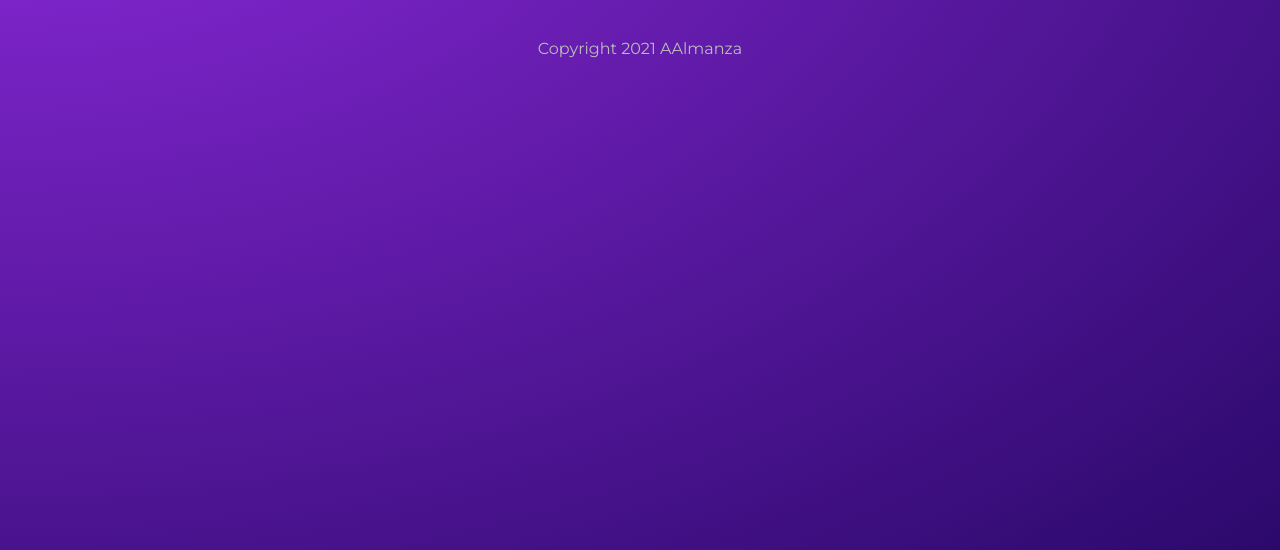
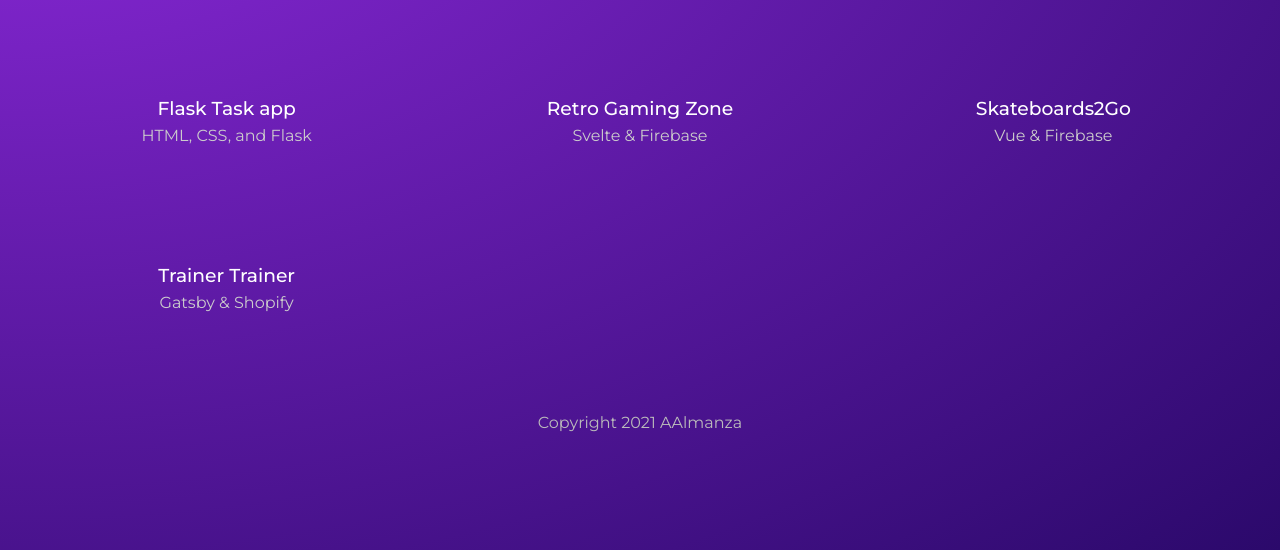
Before and after one commit to halmanza/Gatsby-Portfolio, a Gatsby site: page /projects in a window 1280 px wide. Shown: the part 250-800 px from the top of the page. Built offline with nearby package versions, Linux system fonts and the light colour scheme; Gatsby itself is replaced by a stand-in of ours.

Commit message:
working with markdown files

```diff
--- a/gatsby-config.js
+++ b/gatsby-config.js
@@ -2,10 +2,20 @@
   siteMetadata: {
     title: "almanza-blog",
   },
-  plugins: [],
-  siteMetadata:{
-    title:'Anthony/Almanza',
-    description: 'Arizona Based Developer ',
-    copyright: 'Copyright 2021'
-  }
+  plugins: [
+    "gatsby-transformer-remark",
+    {
+      resolve: `gatsby-source-filesystem`,
+      options: {
+        name: `projects`,
+        path: `${__dirname}/src/projects/`,
+      },
+    },
+  ],
+  siteMetadata: {
+    title: "Anthony/Almanza",
+    description: "Arizona Based Developer ",
+    copyright: "Copyright 2021",
+    contact: "anthony@webdev.com"
+  },
 };
--- a/src/components/Navbar.js
+++ b/src/components/Navbar.js
@@ -2,7 +2,7 @@
 import React from 'react'
 import { Link,graphql,useStaticQuery } from 'gatsby'
 
-export default function Navbar({}) {
+export default function Navbar() {
     const data= useStaticQuery(graphql`
     query SiteInfo {
         site {
--- a/src/pages/projects/index.js
+++ b/src/pages/projects/index.js
@@ -1,15 +1,53 @@
+import { graphql, Link } from "gatsby";
 import React from "react";
 import Layout from "../../components/Layout";
 import * as style from "../../styles/projects.module.css";
 
-export default function Projects() {
+export default function Projects({ data }) {
+  console.log(data)
+  const projects = data.allMarkdownRemark.nodes;
+  const siteProject= data.site.siteMetadata;
   return (
     <Layout>
       <div className={style.portfolio}>
         <h2>Projects</h2>
         <h3>Past,present,and future.</h3>
+        <div className={style.projects}>
+          {projects.map((project) => (
+            <Link to={"/projects/" + project.frontmatter.slug} key={project.id}>
+              <div>
+                <h3>{project.frontmatter.title}</h3>
+                <p>{project.frontmatter.stack}</p>
+
+              </div>
+            </Link>
+
+          ))}
+
+
+
+        </div>
       </div>
-
     </Layout>
   );
 }
+
+export const query = graphql`
+  query MyQuery {
+    allMarkdownRemark(sort: { fields: frontmatter___date, order: DESC }) {
+      nodes {
+        frontmatter {
+          slug
+          stack
+          title
+        }
+        id
+      }
+    }
+    site{
+      siteMetadata{
+        contact
+      }
+    }
+  }
+`;
--- /dev/null
+++ b/src/projects/flask-mini-task.md
@@ -0,0 +1,12 @@
+---
+title: Flask Task app
+stack: HTML, CSS, and Flask
+slug: Flask-Task-Maker
+date: 2021-05T00:00:00 +0000
+---
+
+**Lorem ninja ipsum dolor sit amet**, consectetuer adipiscing elit, sed diam nonummy nibh euismod tincidunt ut laoreet dolore magna aliquam erat volutpat. Ut ninja wisi enim ad minim veniam, quis nostrud exerci tation ullamcorper suscipit ninja lobortis nisl ut aliquip ex ea commodo consequat. Duis ninja autem vel eum iriure dolor in hendrerit in vulputate ninja velit esse molestie consequat, vel illum dolore eu feugiat nulla ninja facilisis at vero eros et accumsan et iusto odio dignissim qui blandit praesent luptatum zzril delenit augue duis dolore te feugait nulla facilisi. Nam ninja ipsum liber tempor cum soluta nobis eleifend option congue nihil imperdiet doming id quod mazim placerat facer possim assum. Typi ninja non habent claritatem insitam; est usus legentis in iis qui facit eorum claritatem. Investigationes ninja demonstraverunt lectores legere me lius quod ii legunt saepius. Claritas ninja est etiam processus dynamicus, qui ninja sequitur mutationem consuetudium lectorum. Mirum ninja est notare quam littera gothica, quam nunc putamus parum claram, anteposuerit litterarum formas humanitatis per seacula quarta decima et quinta decima. Eodem ninja ipsum modo typi, qui nunc nobis videntur parum clari, fiant sollemnes in ninja futurum.
+
+### Lorem ninja ipsum dolor
+
+Lorem ninja ipsum dolor sit amet, consectetuer adipiscing elit, sed diam nonummy nibh euismod tincidunt ut laoreet dolore magna aliquam erat volutpat. Ut ninja wisi enim ad minim veniam, quis nostrud exerci tation ullamcorper suscipit ninja lobortis nisl ut aliquip ex ea commodo consequat. Duis ninja autem vel eum iriure dolor in hendrerit in vulputate ninja velit esse molestie consequat, vel illum dolore eu feugiat nulla ninja facilisis at vero eros et accumsan et iusto odio dignissim qui blandit praesent luptatum zzril delenit augue duis dolore te feugait nulla facilisi. Nam ninja ipsum liber tempor cum soluta nobis eleifend option congue nihil imperdiet doming id quod mazim placerat facer possim assum. Typi ninja non habent claritatem insitam; est usus legentis in iis qui facit eorum claritatem. Investigationes ninja demonstraverunt lectores legere me lius quod ii legunt saepius. Claritas ninja est etiam processus dynamicus, qui ninja sequitur mutationem consuetudium lectorum. Mirum ninja est notare quam littera gothica, quam nunc putamus parum claram, anteposuerit litterarum formas humanitatis per seacula quarta decima et quinta decima. Eodem ninja ipsum modo typi, qui nunc nobis videntur parum clari, fiant sollemnes in ninja futurum.
--- /dev/null
+++ b/src/projects/retro-gaming-zone.md
@@ -0,0 +1,12 @@
+---
+title: Retro Gaming Zone
+stack: Svelte & Firebase
+slug: retro-gaming-zone
+date: 2021-03-10T00:00:00 +0000
+---
+
+Lorem ninja ipsum dolor sit amet, consectetuer adipiscing elit, sed diam nonummy nibh euismod tincidunt ut laoreet dolore magna aliquam erat volutpat. Ut ninja wisi enim ad minim veniam, quis nostrud exerci tation ullamcorper suscipit ninja lobortis nisl ut aliquip ex ea commodo consequat. Duis ninja autem vel eum iriure dolor in hendrerit in vulputate ninja velit esse molestie consequat, vel illum dolore eu feugiat nulla ninja facilisis at vero eros et accumsan et iusto odio dignissim qui blandit praesent luptatum zzril delenit augue duis dolore te feugait nulla facilisi. Nam ninja ipsum liber tempor cum soluta nobis eleifend option congue nihil imperdiet doming id quod mazim placerat facer possim assum. Typi ninja non habent claritatem insitam; est usus legentis in iis qui facit eorum claritatem. Investigationes ninja demonstraverunt lectores legere me lius quod ii legunt saepius. Claritas ninja est etiam processus dynamicus, qui ninja sequitur mutationem consuetudium lectorum. Mirum ninja est notare quam littera gothica, quam nunc putamus parum claram, anteposuerit litterarum formas humanitatis per seacula quarta decima et quinta decima. Eodem ninja ipsum modo typi, qui nunc nobis videntur parum clari, fiant sollemnes in ninja futurum.
+
+### Lorem ninja ipsum dolor
+
+Lorem ninja ipsum dolor sit amet, consectetuer adipiscing elit, sed diam nonummy nibh euismod tincidunt ut laoreet dolore magna aliquam erat volutpat. Ut ninja wisi enim ad minim veniam, quis nostrud exerci tation ullamcorper suscipit ninja lobortis nisl ut aliquip ex ea commodo consequat. Duis ninja autem vel eum iriure dolor in hendrerit in vulputate ninja velit esse molestie consequat, vel illum dolore eu feugiat nulla ninja facilisis at vero eros et accumsan et iusto odio dignissim qui blandit praesent luptatum zzril delenit augue duis dolore te feugait nulla facilisi. Nam ninja ipsum liber tempor cum soluta nobis eleifend option congue nihil imperdiet doming id quod mazim placerat facer possim assum. Typi ninja non habent claritatem insitam; est usus legentis in iis qui facit eorum claritatem. Investigationes ninja demonstraverunt lectores legere me lius quod ii legunt saepius. Claritas ninja est etiam processus dynamicus, qui ninja sequitur mutationem consuetudium lectorum. Mirum ninja est notare quam littera gothica, quam nunc putamus parum claram, anteposuerit litterarum formas humanitatis per seacula quarta decima et quinta decima. Eodem ninja ipsum modo typi, qui nunc nobis videntur parum clari, fiant sollemnes in ninja futurum.
--- /dev/null
+++ b/src/projects/skateboards2Go.md
@@ -0,0 +1,12 @@
+---
+title: Skateboards2Go
+stack: Vue & Firebase
+slug: skateboards-to-go
+date: 2021-03-05T00:00:00 +0000
+---
+
+Lorem ninja ipsum dolor sit amet, consectetuer adipiscing elit, sed diam nonummy nibh euismod tincidunt ut laoreet dolore magna aliquam erat volutpat. Ut ninja wisi enim ad minim veniam, quis nostrud exerci tation ullamcorper suscipit ninja lobortis nisl ut aliquip ex ea commodo consequat. Duis ninja autem vel eum iriure dolor in hendrerit in vulputate ninja velit esse molestie consequat, vel illum dolore eu feugiat nulla ninja facilisis at vero eros et accumsan et iusto odio dignissim qui blandit praesent luptatum zzril delenit augue duis dolore te feugait nulla facilisi. Nam ninja ipsum liber tempor cum soluta nobis eleifend option congue nihil imperdiet doming id quod mazim placerat facer possim assum. Typi ninja non habent claritatem insitam; est usus legentis in iis qui facit eorum claritatem. Investigationes ninja demonstraverunt lectores legere me lius quod ii legunt saepius. Claritas ninja est etiam processus dynamicus, qui ninja sequitur mutationem consuetudium lectorum. Mirum ninja est notare quam littera gothica, quam nunc putamus parum claram, anteposuerit litterarum formas humanitatis per seacula quarta decima et quinta decima. Eodem ninja ipsum modo typi, qui nunc nobis videntur parum clari, fiant sollemnes in ninja futurum.
+
+### Lorem ninja ipsum dolor
+
+Lorem ninja ipsum dolor sit amet, consectetuer adipiscing elit, sed diam nonummy nibh euismod tincidunt ut laoreet dolore magna aliquam erat volutpat. Ut ninja wisi enim ad minim veniam, quis nostrud exerci tation ullamcorper suscipit ninja lobortis nisl ut aliquip ex ea commodo consequat. Duis ninja autem vel eum iriure dolor in hendrerit in vulputate ninja velit esse molestie consequat, vel illum dolore eu feugiat nulla ninja facilisis at vero eros et accumsan et iusto odio dignissim qui blandit praesent luptatum zzril delenit augue duis dolore te feugait nulla facilisi. Nam ninja ipsum liber tempor cum soluta nobis eleifend option congue nihil imperdiet doming id quod mazim placerat facer possim assum. Typi ninja non habent claritatem insitam; est usus legentis in iis qui facit eorum claritatem. Investigationes ninja demonstraverunt lectores legere me lius quod ii legunt saepius. Claritas ninja est etiam processus dynamicus, qui ninja sequitur mutationem consuetudium lectorum. Mirum ninja est notare quam littera gothica, quam nunc putamus parum claram, anteposuerit litterarum formas humanitatis per seacula quarta decima et quinta decima. Eodem ninja ipsum modo typi, qui nunc nobis videntur parum clari, fiant sollemnes in ninja futurum.
--- /dev/null
+++ b/src/projects/trainer-trainer.md
@@ -0,0 +1,12 @@
+---
+title: Trainer Trainer
+stack: Gatsby & Shopify
+slug: trainer-trainer
+date: 2020-12-25T00:00:00 +0000
+---
+
+Lorem ninja ipsum dolor sit amet, consectetuer adipiscing elit, sed diam nonummy nibh euismod tincidunt ut laoreet dolore magna aliquam erat volutpat. Ut ninja wisi enim ad minim veniam, quis nostrud exerci tation ullamcorper suscipit ninja lobortis nisl ut aliquip ex ea commodo consequat. Duis ninja autem vel eum iriure dolor in hendrerit in vulputate ninja velit esse molestie consequat, vel illum dolore eu feugiat nulla ninja facilisis at vero eros et accumsan et iusto odio dignissim qui blandit praesent luptatum zzril delenit augue duis dolore te feugait nulla facilisi. Nam ninja ipsum liber tempor cum soluta nobis eleifend option congue nihil imperdiet doming id quod mazim placerat facer possim assum. Typi ninja non habent claritatem insitam; est usus legentis in iis qui facit eorum claritatem. Investigationes ninja demonstraverunt lectores legere me lius quod ii legunt saepius. Claritas ninja est etiam processus dynamicus, qui ninja sequitur mutationem consuetudium lectorum. Mirum ninja est notare quam littera gothica, quam nunc putamus parum claram, anteposuerit litterarum formas humanitatis per seacula quarta decima et quinta decima. Eodem ninja ipsum modo typi, qui nunc nobis videntur parum clari, fiant sollemnes in ninja futurum.
+
+### Lorem ninja ipsum dolor
+
+Lorem ninja ipsum dolor sit amet, consectetuer adipiscing elit, sed diam nonummy nibh euismod tincidunt ut laoreet dolore magna aliquam erat volutpat. Ut ninja wisi enim ad minim veniam, quis nostrud exerci tation ullamcorper suscipit ninja lobortis nisl ut aliquip ex ea commodo consequat. Duis ninja autem vel eum iriure dolor in hendrerit in vulputate ninja velit esse molestie consequat, vel illum dolore eu feugiat nulla ninja facilisis at vero eros et accumsan et iusto odio dignissim qui blandit praesent luptatum zzril delenit augue duis dolore te feugait nulla facilisi. Nam ninja ipsum liber tempor cum soluta nobis eleifend option congue nihil imperdiet doming id quod mazim placerat facer possim assum. Typi ninja non habent claritatem insitam; est usus legentis in iis qui facit eorum claritatem. Investigationes ninja demonstraverunt lectores legere me lius quod ii legunt saepius. Claritas ninja est etiam processus dynamicus, qui ninja sequitur mutationem consuetudium lectorum. Mirum ninja est notare quam littera gothica, quam nunc putamus parum claram, anteposuerit litterarum formas humanitatis per seacula quarta decima et quinta decima. Eodem ninja ipsum modo typi, qui nunc nobis videntur parum clari, fiant sollemnes in ninja futurum.
--- a/src/styles/projects.module.css
+++ b/src/styles/projects.module.css
@@ -9,3 +9,18 @@
     font-size: 2em;
     font-weight: 400;
 }
+.projects {
+    display: grid;
+    grid-template-columns: 1fr 1fr 1fr;
+    grid-gap: 80px;
+    margin: 80px 20px;
+  }
+  .projects h3 {
+    text-align: center;
+    margin: 20px auto 0px;
+    font-weight: 500;
+  }
+  .projects p {
+    color: #ccc;
+    margin-top: 4px;
+  }
```
Also changed, not shown: package.json (+9 -1 lines), src/pages/index.js (+2 -7 lines), 1 other file.
